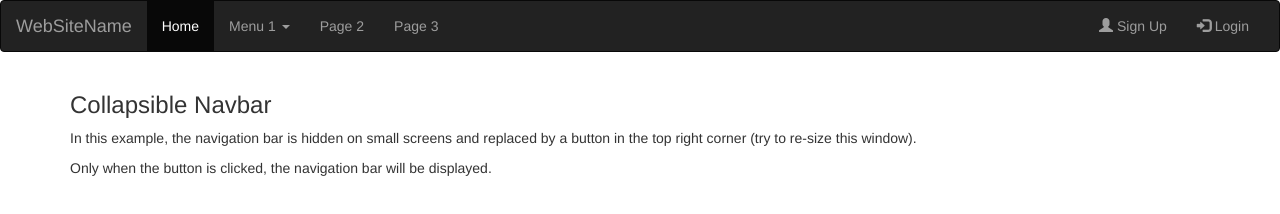
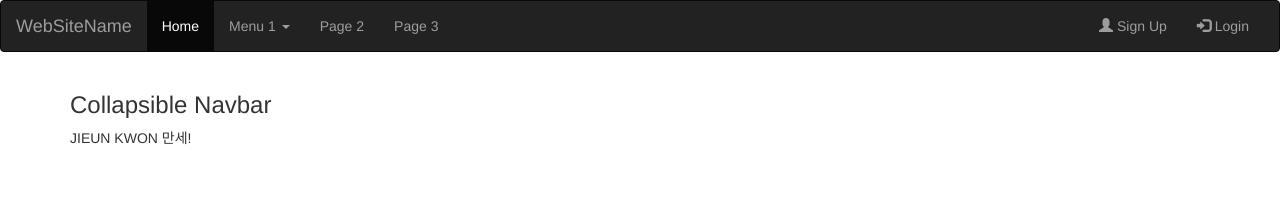
Before and after one commit to JieunKwon/Bootstrap, a plain HTML site: page test3.html in a window 1280 px wide. Drawn offline with nearby package versions, Linux system fonts and the light colour scheme.

Commit message:
Update test3.html

```diff
--- a/test3.html
+++ b/test3.html
@@ -55,8 +55,7 @@
 
 <div class="container">
   <h3>Collapsible Navbar</h3>
-  <p>In this example, the navigation bar is hidden on small screens and replaced by a button in the top right corner (try to re-size this window).
-  <p>Only when the button is clicked, the navigation bar will be displayed.</p>
+  <p> JIEUN KWON 만세! </p>
 </div>
 
 </body>
```
